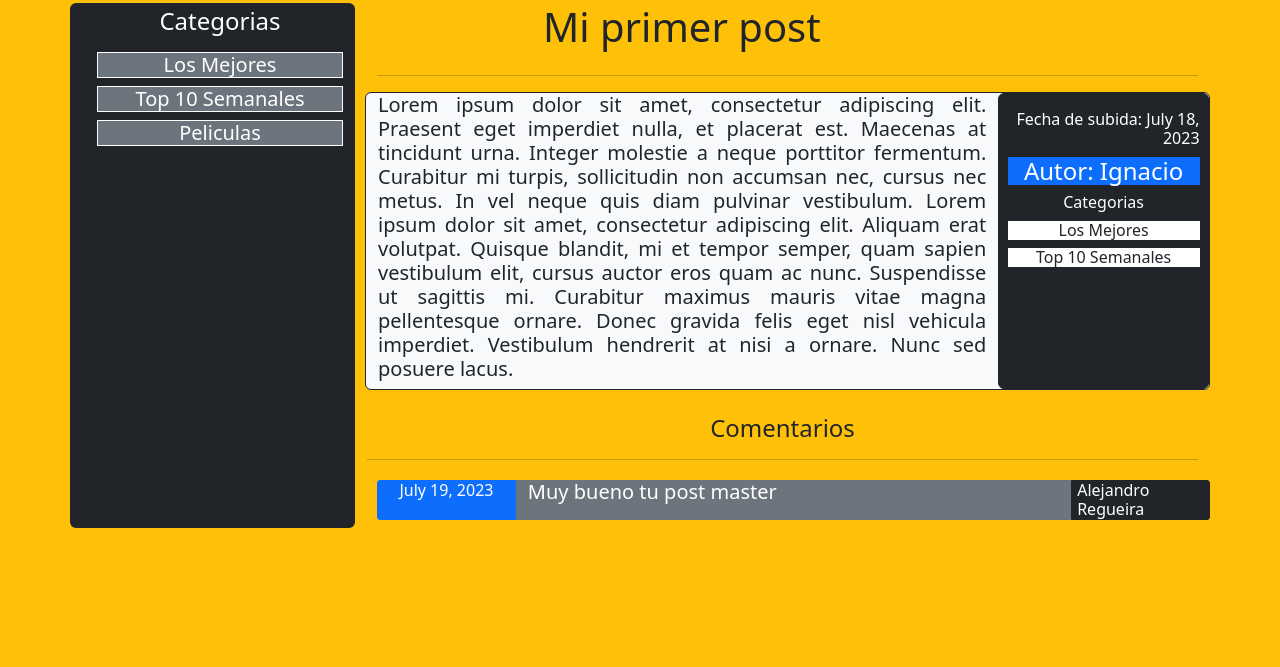
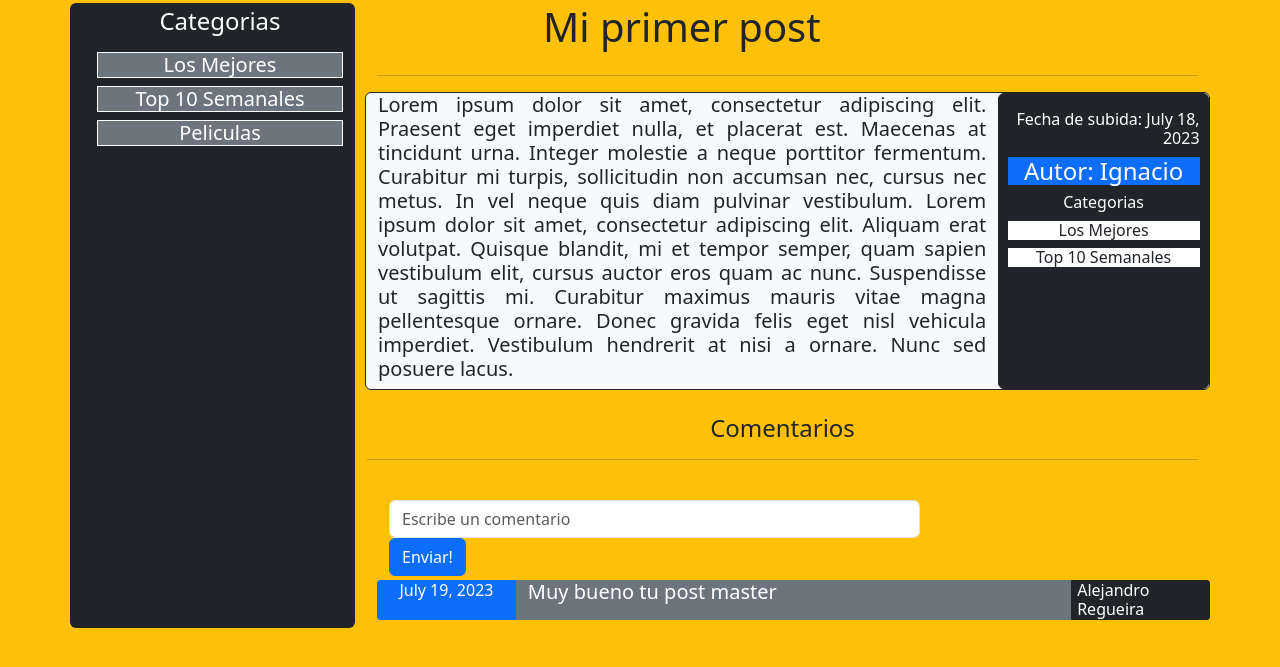
Before and after one commit to Diego581/Django, a Django app: page /post/1 in a window 1280 px wide. Shown: the part 85-752 px from the top of the page. Run offline with Django 4.2, Linux system fonts and the light colour scheme; data comes from the database, SQL or seed files in the repository; both versions use the stored data as it was after the commit.

Commit message:
first commit

```diff
--- a/app/forms.py
+++ b/app/forms.py
@@ -1,5 +1,5 @@
 from django import forms
-from .models import User
+from .models import User, Comment
 from django.utils.translation import gettext as _
 
 class LoginForm(forms.ModelForm):
@@ -22,3 +22,12 @@ class RegisterForm(forms.ModelForm):
             "user_email" : forms.TextInput(attrs={"class": "form-control"}),
             "password" : forms.TextInput(attrs={"class": "form-control"})
         }
+
+class Comments(forms.ModelForm):
+    class Meta:
+        model = Comment
+        fields = '__all__'
+
+        widget = {
+            'comment': forms.TextInput(attrs={"class": "form-control"}),
+        }
--- a/app/models.py
+++ b/app/models.py
@@ -23,7 +23,7 @@ class Comment(models.Model):
     userId = models.ForeignKey(User, on_delete=models.CASCADE)
     postId = models.ForeignKey(Post, on_delete=models.CASCADE)
     comment = models.CharField(max_length=255)
-    creation_date= models.DateField()
+    creation_date= models.DateField(auto_created=True)
 
     def __str__(self) -> str:
         return self.comment
--- a/app/templates/app/post.html
+++ b/app/templates/app/post.html
@@ -34,6 +34,16 @@
     <div class="text-center"><h4>Comentarios</h4></div>
     <hr>
     <div class="row"  style="margin-left: 10px;">
+        <div class="col-8">
+            <form>
+                <div class="form-inline">
+                    <label for="form" name="form"></label>
+                        <input type="form" class="form-control" name="form" placeholder="Escribe un comentario">
+                        <button type="submit" class="btn btn-primary">Enviar!</button>
+                </div>
+            </form>
+        </div>
+        <div class="col-4 invisible"></div>
         {% for c in comments %}
             <h6 class="col-2 mt-1 text-center bg-primary border border-primary rounded-left text-white" style="border-top-left-radius: 3px; border-bottom-left-radius: 3px;">{{ c.creation_date }}</h6>
             <h5 class="col-8 mt-1 bg-secondary text-white">{{ c.comment }}</h5>
--- a/app/views.py
+++ b/app/views.py
@@ -1,5 +1,5 @@
 from django.shortcuts import render, redirect
-from .forms import LoginForm, RegisterForm
+from .forms import LoginForm, RegisterForm, Comments
 from .models import User,Post, Comment, Category
 from django.contrib.auth.models import User
 
@@ -11,11 +11,33 @@ def main_page(request):
 
 # Post, it will return a post by his id, which will be in the url parameter, also it will get the comments related, an his category
 def post(request, id):
+    # Posteo
     post = Post.objects.get(id=id)
     my_categories = Category.objects.filter(postId=id)
     all_categories = Category.objects.all()
     all_comments = Comment.objects.filter(postId=id)
+    # Comentarios
+    data = {
+        'form': Comments()
+    }
+
+    if request.method == 'POST':
+        formulario = Comments(request.POST)
+        print(data)
+        if formulario.is_valid():
+            formulario.save()
+            return redirect('app/post/{id}.html') #Recargar post
+        else:
+            data['form'] = formulario
+
     return(render (request, 'app/post.html', {'post': post ,'comments': all_comments,'categories': all_categories, 'categories2': my_categories}))
+
+
+
+
+
+
+
 def newpost(request, userId, categoryId):
     return render(request, 'app/new_post.html', {'userId': userId, 'categoryId': categoryId})
 
```
Also changed, not shown: app/migrations/0002_alter_comment_creation_date.py (added), db.sqlite3.
